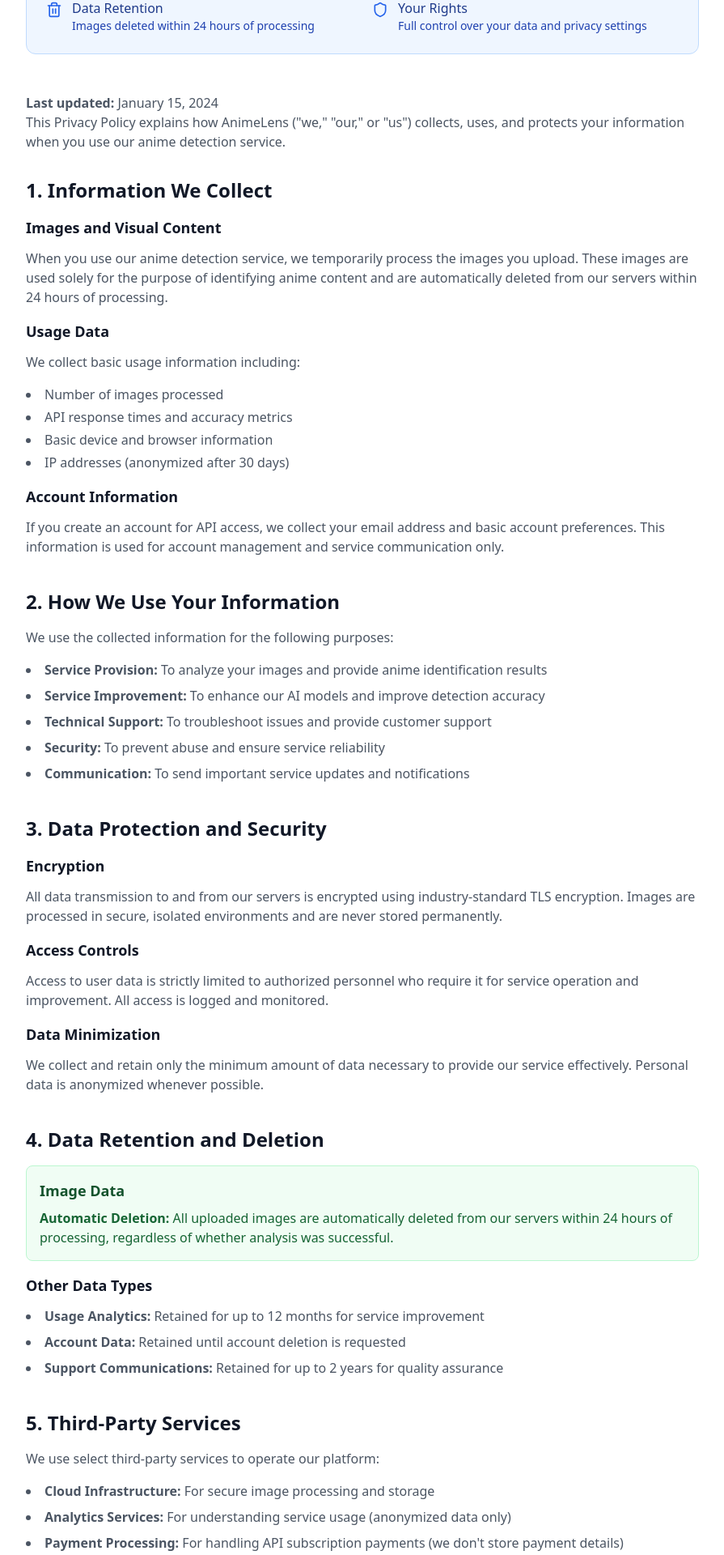
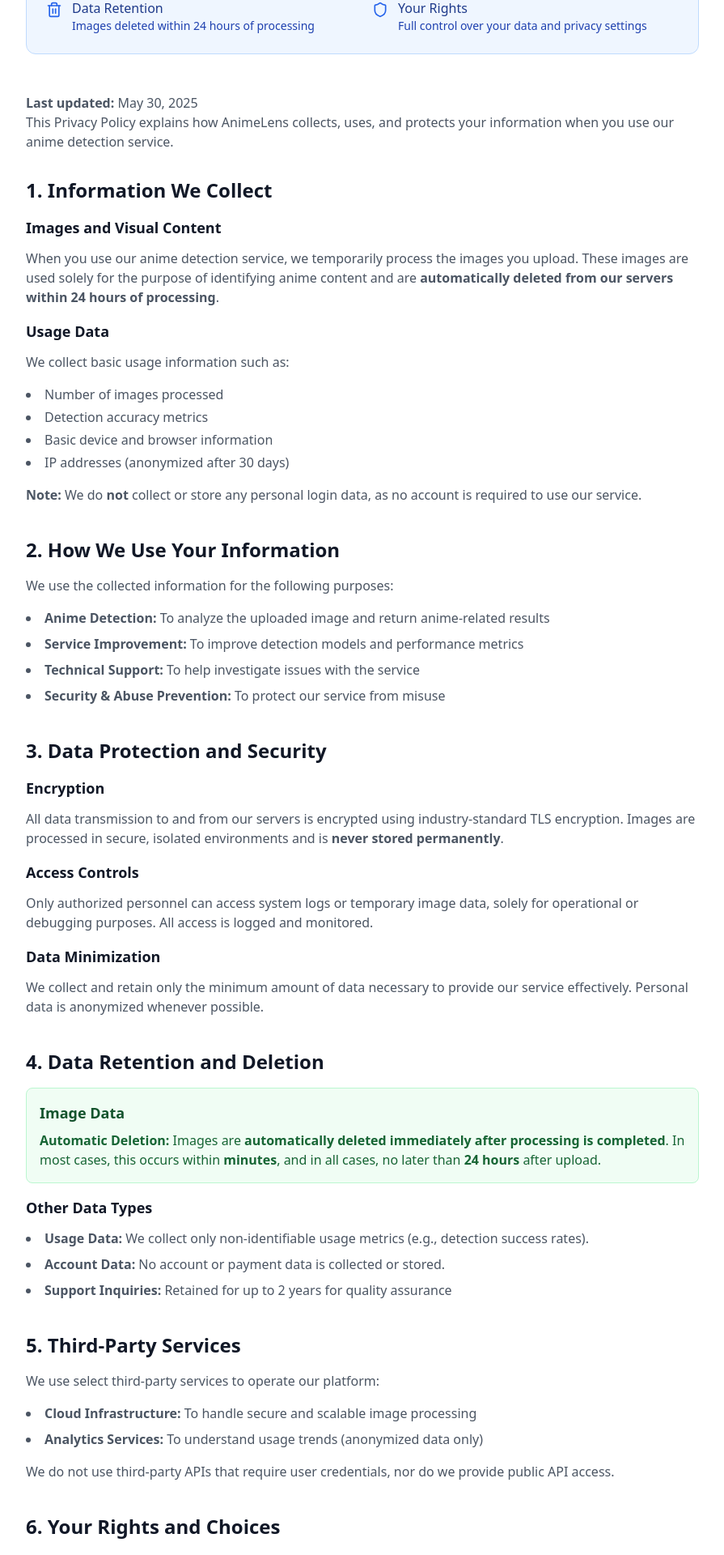
Before and after one commit to adrianiaan/Anime-Lens, a React (Vite) app: page /privacy in a window 1280 px wide. Shown: the part 620-2540 px from the top of the page at 81% size, without its empty margins (192-1087 px from the left). Built offline with nearby package versions, Linux system fonts and the light colour scheme.

Commit message:
melakukan penyesuaian content pada privacy page

```diff
--- a/src/pages/PrivacyPage.tsx
+++ b/src/pages/PrivacyPage.tsx
@@ -64,10 +64,10 @@
 
           <div className="mb-8">
             <p className="text-gray-600 text-base">
-              <strong>Last updated:</strong> January 15, 2024
+              <strong>Last updated:</strong> May 30, 2025
             </p>
             <p className="text-gray-600">
-              This Privacy Policy explains how AnimeLens ("we," "our," or "us") collects, uses, and protects
+              This Privacy Policy explains how AnimeLens collects, uses, and protects
               your information when you use our anime detection service.
             </p>
           </div>
@@ -78,25 +78,22 @@
             <h3 className="text-lg font-semibold text-gray-900 mb-3">Images and Visual Content</h3>
             <p className="text-gray-600 mb-4">
               When you use our anime detection service, we temporarily process the images you upload.
-              These images are used solely for the purpose of identifying anime content and are automatically
-              deleted from our servers within 24 hours of processing.
+              These images are used solely for the purpose of identifying anime content and are <strong>automatically
+              deleted from our servers within 24 hours of processing</strong>.
             </p>
 
             <h3 className="text-lg font-semibold text-gray-900 mb-3">Usage Data</h3>
             <p className="text-gray-600 mb-4">
-              We collect basic usage information including:
+              We collect basic usage information such as:
             </p>
             <ul className="list-disc list-inside text-gray-600 mb-4 space-y-1">
               <li>Number of images processed</li>
-              <li>API response times and accuracy metrics</li>
+              <li>Detection accuracy metrics</li>
               <li>Basic device and browser information</li>
               <li>IP addresses (anonymized after 30 days)</li>
             </ul>
-
-            <h3 className="text-lg font-semibold text-gray-900 mb-3">Account Information</h3>
-            <p className="text-gray-600">
-              If you create an account for API access, we collect your email address and basic account
-              preferences. This information is used for account management and service communication only.
+            <p className="text-gray-600 text-base">
+              <strong>Note:</strong> We do <strong>not</strong> collect or store any personal login data, as no account is required to use our service.
             </p>
           </section>
 
@@ -106,11 +103,10 @@
               We use the collected information for the following purposes:
             </p>
             <ul className="list-disc list-inside text-gray-600 space-y-2">
-              <li><strong>Service Provision:</strong> To analyze your images and provide anime identification results</li>
-              <li><strong>Service Improvement:</strong> To enhance our AI models and improve detection accuracy</li>
-              <li><strong>Technical Support:</strong> To troubleshoot issues and provide customer support</li>
-              <li><strong>Security:</strong> To prevent abuse and ensure service reliability</li>
-              <li><strong>Communication:</strong> To send important service updates and notifications</li>
+              <li><strong>Anime Detection:</strong> To analyze the uploaded image and return anime-related results</li>
+              <li><strong>Service Improvement:</strong> To improve detection models and performance metrics</li>
+              <li><strong>Technical Support:</strong> To help investigate issues with the service</li>
+              <li><strong>Security & Abuse Prevention:</strong> To protect our service from misuse</li>
             </ul>
           </section>
 
@@ -120,13 +116,12 @@
             <h3 className="text-lg font-semibold text-gray-900 mb-3">Encryption</h3>
             <p className="text-gray-600 mb-4">
               All data transmission to and from our servers is encrypted using industry-standard TLS encryption.
-              Images are processed in secure, isolated environments and are never stored permanently.
+              Images are processed in secure, isolated environments and is <strong>never stored permanently</strong>.
             </p>
 
             <h3 className="text-lg font-semibold text-gray-900 mb-3">Access Controls</h3>
             <p className="text-gray-600 mb-4">
-              Access to user data is strictly limited to authorized personnel who require it for service
-              operation and improvement. All access is logged and monitored.
+            Only authorized personnel can access system logs or temporary image data, solely for operational or debugging purposes. All access is logged and monitored.
             </p>
 
             <h3 className="text-lg font-semibold text-gray-900 mb-3">Data Minimization</h3>
@@ -142,16 +137,15 @@
             <div className="bg-green-50 border border-green-200 rounded-lg p-4 mb-4">
               <h3 className="text-lg font-semibold text-green-900 mb-2">Image Data</h3>
               <p className="text-green-800">
-                <strong>Automatic Deletion:</strong> All uploaded images are automatically deleted from our servers
-                within 24 hours of processing, regardless of whether analysis was successful.
+                <strong>Automatic Deletion:</strong> Images are <strong>automatically deleted immediately after processing is completed</strong>. In most cases, this occurs within <strong>minutes</strong>, and in all cases, no later than <strong>24 hours</strong> after upload.
               </p>
             </div>
 
             <h3 className="text-lg font-semibold text-gray-900 mb-3">Other Data Types</h3>
             <ul className="list-disc list-inside text-gray-600 space-y-2">
-              <li><strong>Usage Analytics:</strong> Retained for up to 12 months for service improvement</li>
-              <li><strong>Account Data:</strong> Retained until account deletion is requested</li>
-              <li><strong>Support Communications:</strong> Retained for up to 2 years for quality assurance</li>
+              <li><strong>Usage Data:</strong> We collect only non-identifiable usage metrics (e.g., detection success rates).</li>
+              <li><strong>Account Data:</strong> No account or payment data is collected or stored.</li>
+              <li><strong>Support Inquiries:</strong> Retained for up to 2 years for quality assurance</li>
             </ul>
           </section>
 
@@ -161,12 +155,13 @@
               We use select third-party services to operate our platform:
             </p>
             <ul className="list-disc list-inside text-gray-600 space-y-2">
-              <li><strong>Cloud Infrastructure:</strong> For secure image processing and storage</li>
-              <li><strong>Analytics Services:</strong> For understanding service usage (anonymized data only)</li>
-              <li><strong>Payment Processing:</strong> For handling API subscription payments (we don't store payment details)</li>
+              <li><strong>Cloud Infrastructure:</strong> To handle secure and scalable image processing</li>
+              <li><strong>Analytics Services:</strong> To understand usage trends (anonymized data only)</li>
             </ul>
+
+
             <p className="text-gray-600 mt-4">
-              All third-party services are carefully vetted and comply with strict data protection standards.
+            We do not use third-party APIs that require user credentials, nor do we provide public API access.
             </p>
           </section>
 
@@ -176,9 +171,8 @@
             <h3 className="text-lg font-semibold text-gray-900 mb-3">Data Access and Control</h3>
             <p className="text-gray-600 mb-4">You have the right to:</p>
             <ul className="list-disc list-inside text-gray-600 space-y-2 mb-4">
-              <li>Request access to your personal data</li>
               <li>Correct inaccurate or incomplete information</li>
-              <li>Delete your account and associated data</li>
+              <li>Contact us for any concerns regarding data use</li>
               <li>Opt out of non-essential communications</li>
               <li>Request data portability where applicable</li>
             </ul>
@@ -191,34 +185,21 @@
           </section>
 
           <section className="mb-10">
-            <h2 className="text-2xl font-bold text-gray-900 mb-4">7. International Data Transfers</h2>
+            <h2 className="text-2xl font-bold text-gray-900 mb-4">7. Children's Privacy</h2>
             <p className="text-gray-600">
-              Our primary data processing occurs in secure facilities in Japan and the United States.
-              If data is transferred internationally, we ensure appropriate safeguards are in place,
-              including standard contractual clauses and adequacy decisions.
+            Our service is not intended for children under 13 years old. We do not knowingly collect personal data from minors. If any such data is discovered, it will be deleted immediately.
             </p>
           </section>
 
           <section className="mb-10">
-            <h2 className="text-2xl font-bold text-gray-900 mb-4">8. Children's Privacy</h2>
+            <h2 className="text-2xl font-bold text-gray-900 mb-4">8. Changes to This Policy</h2>
             <p className="text-gray-600">
-              Our service is not directed at children under 13 years of age. We do not knowingly collect
-              personal information from children under 13. If we become aware that we have collected
-              personal information from a child under 13, we will take steps to delete such information promptly.
+            We may update this Privacy Policy from time to time. If we make significant changes, we will notify users via the website. Continued use of AnimeLens after updates constitutes acceptance of the new terms.
             </p>
           </section>
 
           <section className="mb-10">
-            <h2 className="text-2xl font-bold text-gray-900 mb-4">9. Changes to This Policy</h2>
-            <p className="text-gray-600">
-              We may update this Privacy Policy from time to time to reflect changes in our practices or
-              legal requirements. We will notify users of any significant changes via email or through
-              our service. Continued use of our service after changes constitutes acceptance of the updated policy.
-            </p>
-          </section>
-
-          <section className="mb-10">
-            <h2 className="text-2xl font-bold text-gray-900 mb-4">10. Contact Us</h2>
+            <h2 className="text-2xl font-bold text-gray-900 mb-4">9. Contact Us</h2>
             <p className="text-gray-600 mb-4">
               If you have any questions about this Privacy Policy or our data practices, please contact us:
             </p>
```
